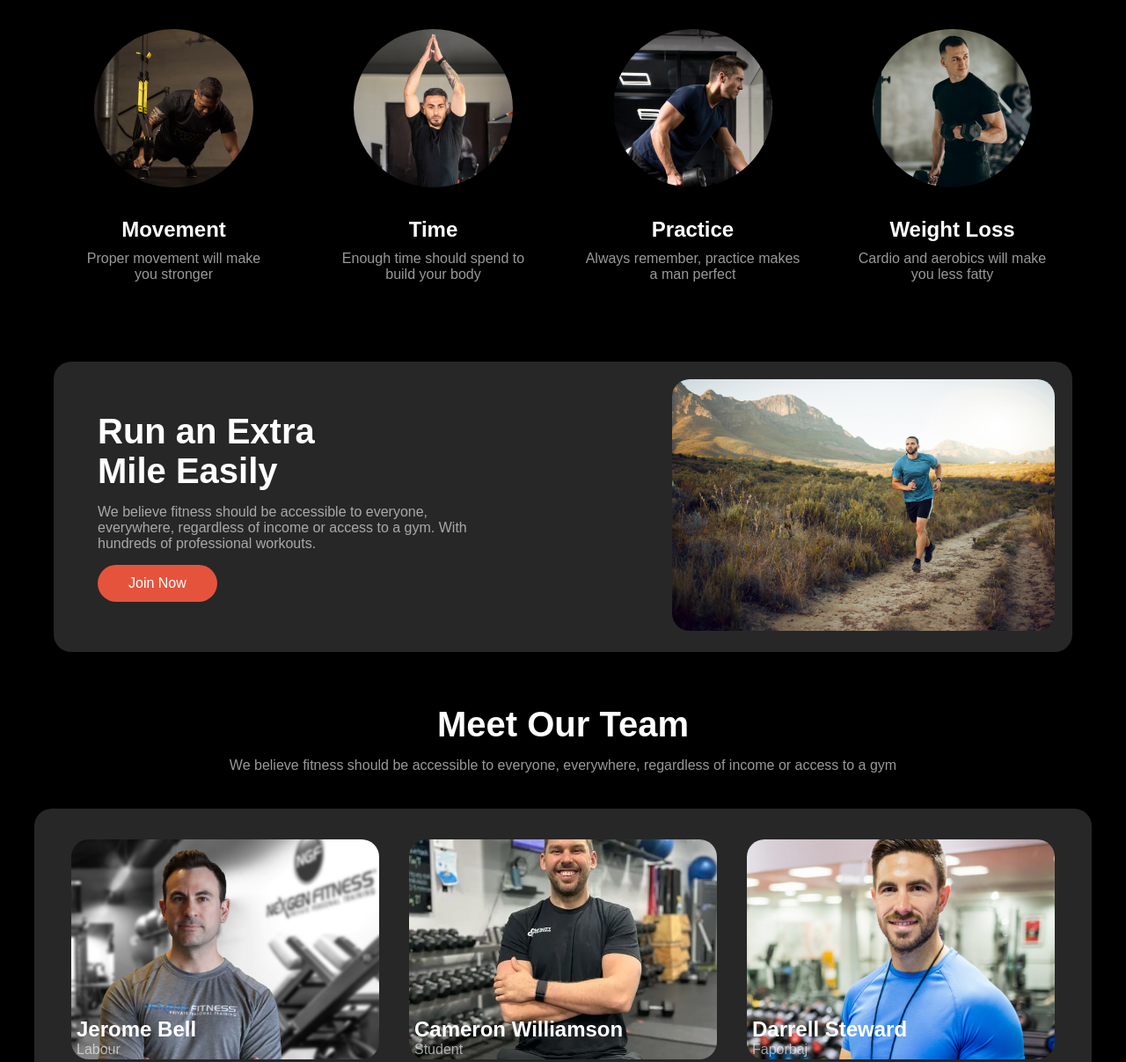
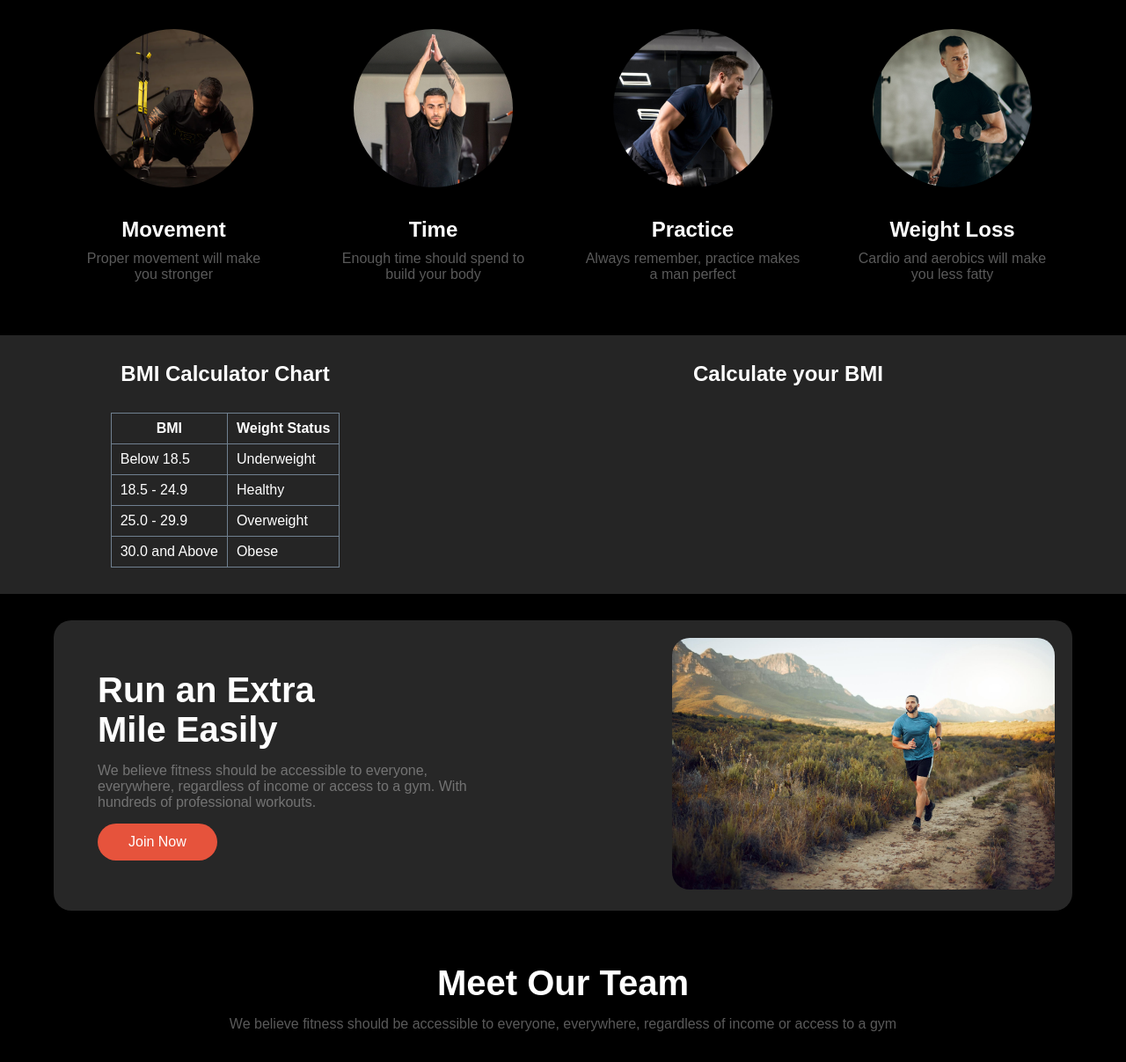
Before and after one commit to SIAM-TheLegend/jm-2, a plain HTML site: page index.html in a window 1280 px wide. Shown: the part 828-2035 px from the top of the page at 88% size. Drawn offline with Linux system fonts and the light colour scheme; a web font is replaced by a local one.

Commit message:
BMI Calculator chart added

```diff
--- a/index.html
+++ b/index.html
@@ -74,6 +74,41 @@
             <h2>Weight Loss</h2>
             <p class="dim-text">Cardio and aerobics will make<br />you less fatty</p>
           </div>
+        </div>
+      </section>
+
+      <section id="bmi-calculator">
+        <div class="bmi-chart">
+          <h2>BMI Calculator Chart</h2>
+          <table>
+            <thead>
+              <tr>
+                <th>BMI</th>
+                <th>Weight Status</th>
+              </tr>
+            </thead>
+            <tbody>
+              <tr>
+                <td>Below 18.5</td>
+                <td>Underweight</td>
+              </tr>
+              <tr>
+                <td>18.5 - 24.9</td>
+                <td>Healthy</td>
+              </tr>
+              <tr>
+                <td>25.0 - 29.9</td>
+                <td>Overweight</td>
+              </tr>
+              <tr>
+                <td>30.0 and Above</td>
+                <td>Obese</td>
+              </tr>
+            </tbody>
+          </table>
+        </div>
+        <div class="bmi-form">
+          <h2>Calculate your BMI</h2>
         </div>
       </section>
 
@@ -159,8 +194,8 @@
           <p class="dim-text">App Design</p>
         </div>
       </div>
-      <hr />
-      <p style="padding: 20px; text-align: center; font-size: 22px" class="dim-text">All rights reserved @Fitness 2024</p>
+      <hr class="dim-text" />
+      <p style="padding: 20px; text-align: center; font-size: 22px" class="">All rights reserved @Fitness 2024</p>
     </footer>
   </body>
 </html>
--- a/style.css
+++ b/style.css
@@ -111,7 +111,7 @@ header section {
   border: 1px solid white;
 }
 .dim-text {
-  opacity: 0.6;
+  opacity: 0.35;
 }
 header section {
   display: flex;
@@ -148,12 +148,9 @@ header section {
 .ball {
   background: tomato;
   border-radius: 50%;
-  padding: 12px;;
+  padding: 12px;
   aspect-ratio: 1 / 1;
 }
-
-
-
 
 /* -------------------------------------------------- */
 /* Change your habits section */
@@ -187,6 +184,36 @@ header section {
 #habits > div > p {
   margin: 10px auto;
 }
+
+/* BMI CALCULATOR */
+#bmi-calculator {
+  display: flex;
+  padding: 30px 0;
+  background: rgb(37, 37, 37);
+}
+#bmi-calculator h2 {
+  padding-bottom: 30px;
+}
+#bmi-calculator > div {
+  display: flex;
+  flex-direction: column;
+  align-items: center;
+}
+table,
+table * {
+  border: 1px solid slategray;
+  padding: 8px 10px;
+  border-collapse: collapse;
+}
+.bmi-chart {
+  width: 40%;
+}
+.bmi-form{
+  width: 60%;
+}
+
+
+
 
 /* -------------------------------------------------- */
 /* Run Extra Mile section */
@@ -269,6 +296,7 @@ footer {
 footer > div {
   display: grid;
   grid-template-columns: repeat(3, 1fr);
+  gap: 28px;
   align-items: center;
 }
 footer h1 {
```
